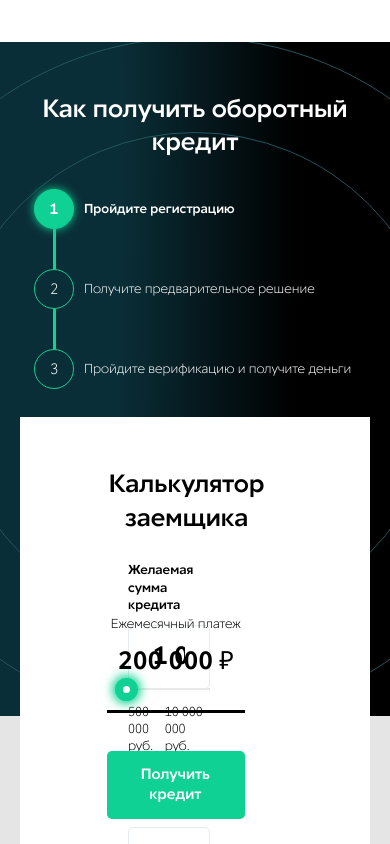
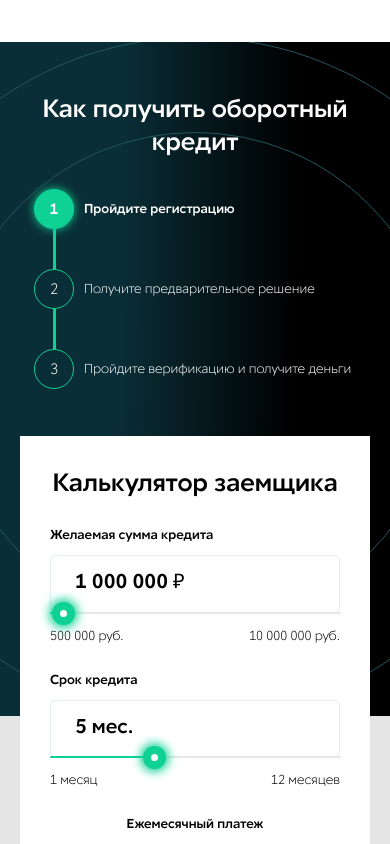
Before and after one commit to mrdeviantart/projects, a website: page jetlend/app/index.html in a window 390 px wide. Shown: the part 1156-2000 px from the top of the page. Drawn offline with Linux system fonts and the light colour scheme.

Commit message:
form responsive done

```diff
--- a/jetlend/app/index.html
+++ b/jetlend/app/index.html
@@ -344,6 +344,7 @@
 <script src="js/jQuery/_jquery.min.js"></script>
 <script src="libs/jqueryui-slider/external/jquery/jquery.js"></script>
 <script src="libs/jqueryui-slider/jquery-ui.min.js"></script>
+<script src="libs/jqueryui-slider/jquery.ui.touch-punch.min.js"></script>
 <script src="js/app.js"></script>
 </body>
 </html>
--- a/jetlend/app/js/app.js
+++ b/jetlend/app/js/app.js
@@ -9,4 +9,4 @@ include("js/header/burger.js"); // include burger menu
 
 include("js/header/header-fixed.js"); // include header-fixed
 
-include("js/form/form.js"); // include header-fixed
+include("js/form/form.js"); // include form
--- /dev/null
+++ b/jetlend/app/libs/jqueryui-slider/jquery.ui.touch-punch.min.js
@@ -0,0 +1,11 @@
+/*!
+ * jQuery UI Touch Punch 0.2.3
+ *
+ * Copyright 2011–2014, Dave Furfero
+ * Dual licensed under the MIT or GPL Version 2 licenses.
+ *
+ * Depends:
+ *  jquery.ui.widget.js
+ *  jquery.ui.mouse.js
+ */
+!function(a){function f(a,b){if(!(a.originalEvent.touches.length>1)){a.preventDefault();var c=a.originalEvent.changedTouches[0],d=document.createEvent("MouseEvents");d.initMouseEvent(b,!0,!0,window,1,c.screenX,c.screenY,c.clientX,c.clientY,!1,!1,!1,!1,0,null),a.target.dispatchEvent(d)}}if(a.support.touch="ontouchend"in document,a.support.touch){var e,b=a.ui.mouse.prototype,c=b._mouseInit,d=b._mouseDestroy;b._touchStart=function(a){var b=this;!e&&b._mouseCapture(a.originalEvent.changedTouches[0])&&(e=!0,b._touchMoved=!1,f(a,"mouseover"),f(a,"mousemove"),f(a,"mousedown"))},b._touchMove=function(a){e&&(this._touchMoved=!0,f(a,"mousemove"))},b._touchEnd=function(a){e&&(f(a,"mouseup"),f(a,"mouseout"),this._touchMoved||f(a,"click"),e=!1)},b._mouseInit=function(){var b=this;b.element.bind({touchstart:a.proxy(b,"_touchStart"),touchmove:a.proxy(b,"_touchMove"),touchend:a.proxy(b,"_touchEnd")}),c.call(b)},b._mouseDestroy=function(){var b=this;b.element.unbind({touchstart:a.proxy(b,"_touchStart"),touchmove:a.proxy(b,"_touchMove"),touchend:a.proxy(b,"_touchEnd")}),d.call(b)}}}(jQuery);
--- a/jetlend/app/scss/custom/base/_buttons.scss
+++ b/jetlend/app/scss/custom/base/_buttons.scss
@@ -14,6 +14,7 @@
     line-height: 1.35;
     text-align: center;
     color: $white;
+    align-self: center;
 
     p {
         font-family: $main-font;
@@ -43,3 +44,7 @@
         background: #09c58a;
     }
 }
+
+button[type=submit]:focus {
+    outline: none;
+}
--- a/jetlend/app/scss/custom/components/multi-step-form/form/_form.scss
+++ b/jetlend/app/scss/custom/components/multi-step-form/form/_form.scss
@@ -7,6 +7,26 @@
     bottom: -45%;
     left: 50%;
     transform: translateX(-50%);
+
+    @media (max-width: 1024px) {
+        bottom: -60%;
+    }
+
+    @media (max-width: 768px) {
+        bottom: -35%;
+    }
+
+    @media (max-width: 600px) {
+        bottom: -30%;
+    }
+
+    @media (max-width: 450px) {
+        bottom: -36%;
+    }
+
+    @media (max-width: 450px) {
+        bottom: -40%;
+    }
 }
 
 .form-wrapper {
@@ -17,9 +37,18 @@
 
     background: $white;
 
+    @media (max-width: 768px) {
+        padding-left: 50px;
+        padding-right: 50px;
+    }
+
+    @media (max-width: 600px) {
+        padding: 30px;
+    }
+
     .form {
         display: flex;
-
+        flex-wrap: wrap;
         margin-top: 27px;
 
         .form-input {
@@ -27,6 +56,10 @@
 
             display: flex;
             flex-direction: column;
+
+            @media (max-width: 1024px) {
+                width: 100%;
+            }
 
             .input-item {
                 width: 100%;
@@ -61,6 +94,14 @@
                     border-radius: 5px;
 
                     margin-bottom: 12px;
+
+                    @media (max-width: 768px) {
+                        font-size: 22px;
+                    }
+
+                    @media (max-width: 450px) {
+                        font-size: 20px;
+                    }
                 }
 
                 .ui-slider {
@@ -85,7 +126,7 @@
                     box-shadow: 0 0 12px $main-color, 0 0 12px $main-color;
                     cursor: pointer;
 
-                    transform: translateX(-10px);
+                    transform: translateX(-5px);
                 }
 
                 .ui-state-hover,
@@ -124,19 +165,45 @@
             align-items: flex-end;
             text-align: center;
 
+            @media (max-width: 1024px) {
+                width: 100%;
+                padding-top: 0;
+                align-items: flex-start;
+            }
+
             .submit-wrapper {
+
+                @media (max-width: 1024px) {
+                    display: flex;
+                    width: 100%;
+                    justify-content: space-between;
+                }
+
+                @media (max-width: 450px) {
+                    flex-direction: column;
+                }
 
                 .submit-info {
                     padding-bottom: 33px;
                     margin-bottom: 38px;
                     border-bottom: 3px solid $black;
 
+                    @media (max-width: 1024px) {
+                        margin-bottom: 0;
+                        padding-bottom: 15px;
+                    }
+
+                    @media (max-width: 450px) {
+                        align-self: center;
+                        margin-bottom: 20px;
+                    }
+
                     .submit-txt {
                         margin-bottom: 11px;
 
                         p {
                             font-family: $main-font;
-                            font-weight: $light;
+                            font-weight: $medium;
                             font-size: $txt-size;
                             line-height: 1.31;
 
@@ -153,6 +220,14 @@
                             line-height: 1.32;
 
                             color: $black;
+
+                            @media (max-width: 768px) {
+                                font-size: 22px;
+                            }
+
+                            @media (max-width: 450px) {
+                                font-size: 20px;
+                            }
                         }
                     }
                 }
--- a/jetlend/app/scss/custom/components/partners/_partners.scss
+++ b/jetlend/app/scss/custom/components/partners/_partners.scss
@@ -4,5 +4,25 @@
 
 .partners {
     background: $partners-bg-color;
-    padding: 396px 0 72px;
+    padding: 314px 0 72px;
+
+    @media (max-width: 1024px) {
+        padding-top: 360px;
+    }
+
+    @media (max-width: 768px) {
+        padding-top: 270px;
+    }
+
+    @media (max-width: 600px) {
+        padding-top: 225px;
+    }
+
+    @media (max-width: 450px) {
+        padding-top: 290px;
+    }
+
+    @media (max-width: 385px) {
+        padding-top: 280px;
+    }
 }
```
Also changed, not shown: jetlend/app/css/style.css, 1 other file.
